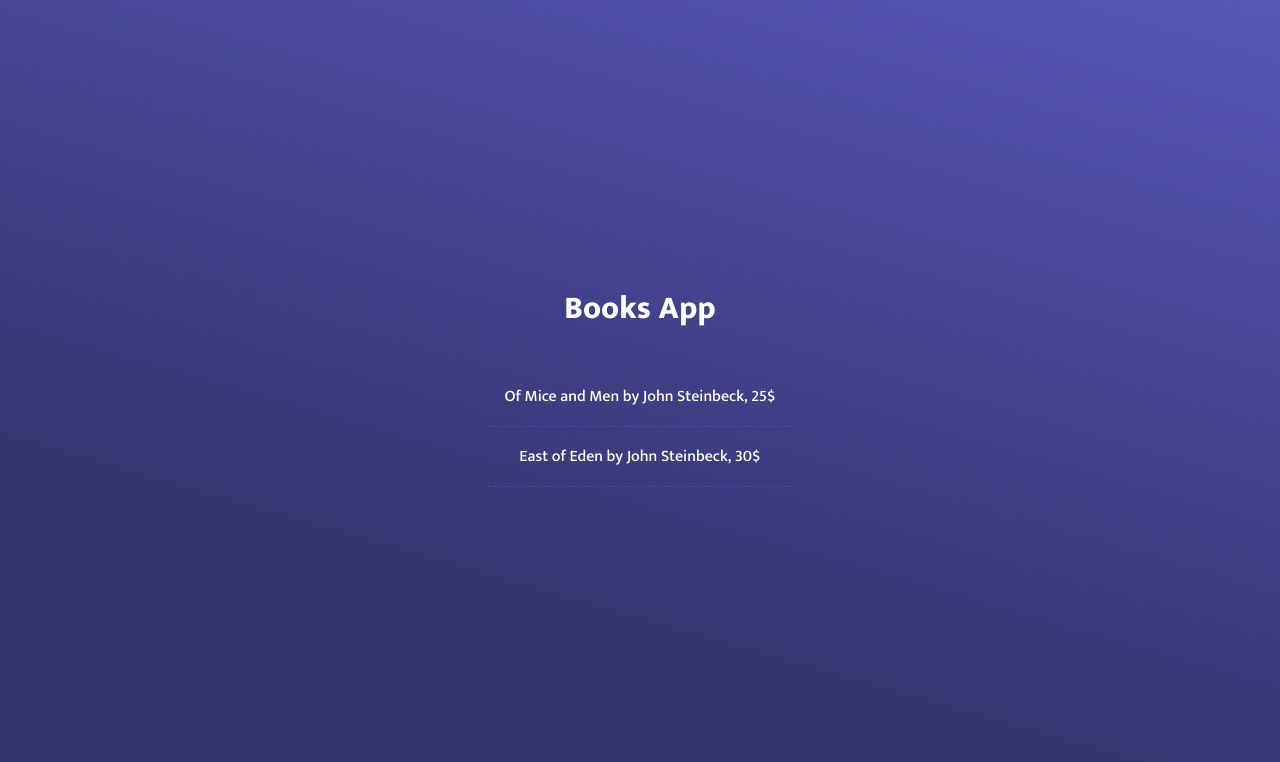
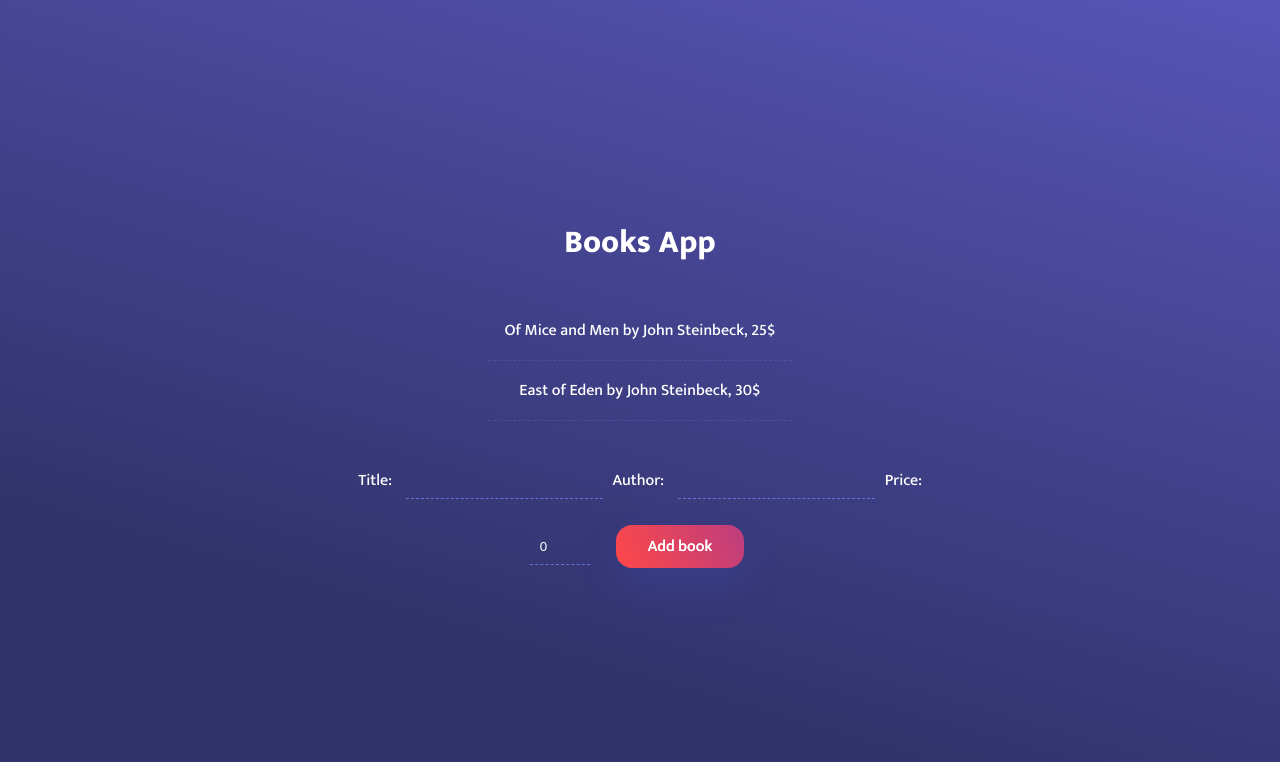
Before and after one commit to Kamil-96/typescript-books-app, a React (Create React App) app: page / in a window 1280 px wide. Shown: the top 762 px of the page. Built offline with nearby package versions, Linux system fonts and the light colour scheme.

Commit message:
Create functionality to add books with styles

```diff
--- a/src/App.tsx
+++ b/src/App.tsx
@@ -1,5 +1,6 @@
 import React, { useState } from 'react';
 import BooksList from './components/BooksList/BooksList';
+import AddBookForm from './components/AddBookForm/AddBookForm';
 import { Book } from './interfaces/Book.interface';
 
 const booksData: Book[] = [
@@ -10,12 +11,17 @@
 const App: React.FC = () => {
   const [books, setBooks] = useState(booksData);
 
+  const addBook = (book: Book) => {
+    setBooks([...books, book])
+  }
+
   return (
     <div className="container">
       <header>
          <h1>Books App</h1>
       </header>
       <BooksList books={books} />
+      <AddBookForm addBook={addBook} />
     </div>
   );
 }
--- /dev/null
+++ b/src/components/AddBookForm/AddBookForm.css
@@ -0,0 +1,41 @@
+.add-book-form input {
+  outline: none;
+  border: none;
+  border-bottom: 1px dashed rgba(105, 127, 238, 0.85);
+  padding: 10px;
+  background: none;
+  color: #fff;
+  max-width: 200px;
+  display: inline-block;
+  margin: 10px;
+}
+
+.add-book-form input[type="number"] {
+  width: 60px;
+}
+
+.add-book-form button {
+  background-color: #ff4747;
+  background-image: linear-gradient(62deg, #ff4747 0%, #bc3e7f 100%);
+  border-radius: 1rem;
+  padding: 0.5rem 2rem;
+  border: none;
+  color: inherit;
+  font: inherit;
+  margin: 1rem;
+  text-shadow: 0 0;
+  box-shadow: 0 20px 40px 0 rgba(76,104,239,.15);
+  transition: .2s;
+  cursor: pointer;
+  position: relative;
+  top: 0;
+  left: 0;
+  outline: none;
+}
+
+.add-book-form button:hover {
+  position: relative;
+  top: -0.2rem;
+  left: -0.2rem;
+  box-shadow: 0 10px 40px 0 rgba(76,104,239,.25);
+}
--- /dev/null
+++ b/src/components/AddBookForm/AddBookForm.tsx
@@ -0,0 +1,41 @@
+import React, { useState } from 'react';
+import {randomId} from '../../utils/randomId';
+import { Book } from '../../interfaces/Book.interface';
+import './AddBookForm.css';
+
+interface Props {
+  addBook: (book: Book) => void;
+}
+
+const AddBookForm: React.FC<Props> = ({ addBook }) => {
+  const [title, setTitle] = useState('');
+  const [author, setAuthor] = useState('');
+  const [price, setPrice] = useState(0);
+
+  const handleSubmit = (e: React.FormEvent<HTMLFormElement>) => {
+    e.preventDefault()
+    const book: Book = {
+      id: randomId(10),
+      title,
+      author,
+      price
+    }
+    console.log(book);
+    addBook(book);
+
+    setTitle('');
+    setAuthor('');
+    setPrice(0);
+  }
+
+  return (
+    <form className="add-book-form" onSubmit={handleSubmit}>
+      Title: <input value={title} onChange={e => setTitle(e.target.value)} type="text" />
+      Author: <input value={author} onChange={e => setAuthor(e.target.value)} type="text" />
+      Price: <input value={price} onChange={e => setPrice(parseInt(e.target.value))} type="number" />
+      <button>Add book</button>
+    </form>
+  );
+}
+
+export default AddBookForm;
--- /dev/null
+++ b/src/utils/randomId.ts
@@ -0,0 +1,9 @@
+export const randomId = (textLength: number): string => {
+  let id: string = '';
+  const characters = 'ABCDEFGHIJKLMNOPQRSTUVWXYZabcdefghijklmnopqrstuvwxyz0123456789';
+  const charsAmount = characters.length;
+  for(let i = 0; i < textLength; i++) {
+      id += characters.charAt(Math.floor(Math.random() * charsAmount));
+  }
+  return id;
+}
```
